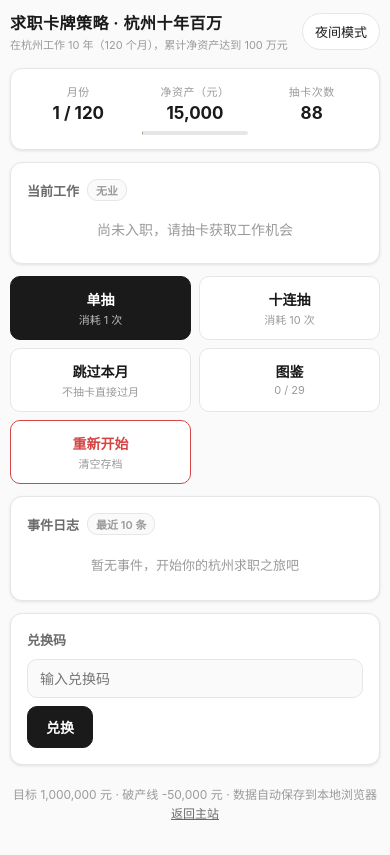
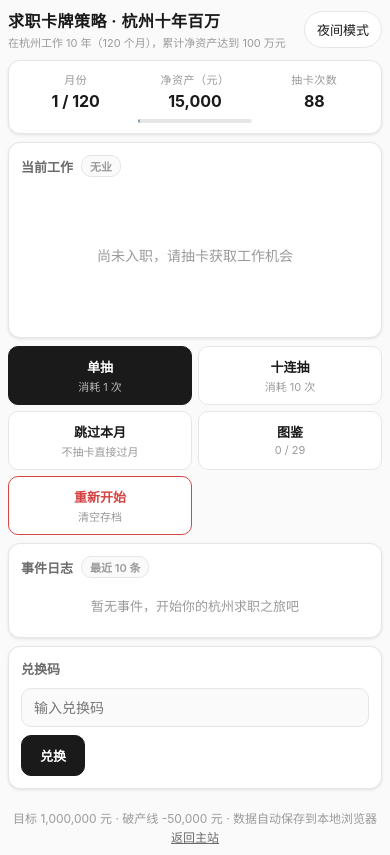
Before and after one commit to AaronSwartz0217/-, a plain HTML site: page draw-game/index.html in a window 390 px wide. Drawn offline with Linux system fonts and the light colour scheme.

Commit message:
fix: 工作卡片无业有业等高 + 手机端紧凑布局
empty-hint 设 min-height 并 flex 居中，无业时工作卡撑到与有业时接近高度；手机端缩减 body padding、卡片间距、状态栏与按钮尺寸，首屏可视范围内显示更多内容。

```diff
--- a/draw-game/style.css
+++ b/draw-game/style.css
@@ -176,7 +176,10 @@ body {
   color: var(--text-faint);
   font-size: 14px;
   text-align: center;
-  padding: 8px 0;
+  min-height: 150px;
+  display: flex;
+  align-items: center;
+  justify-content: center;
 }
 .job-actions {
   display: flex;
@@ -631,15 +634,23 @@ body:has(.modal-mask.show) { overflow: hidden; }
 
 /* 手机端响应式优化 */
 @media (max-width: 480px) {
-  body { padding: 10px; }
+  body { padding: 8px; }
+  .topbar { margin-bottom: 10px; }
   .topbar .title { font-size: 16px; }
   .topbar .sub { font-size: 11px; }
+  .statusbar { padding: 10px; gap: 6px; }
+  .stat .value { font-size: 16px; }
+  .card { padding: 12px; margin-top: 8px; }
+  .section-title { margin-bottom: 8px; }
+  .job-rows { gap: 6px 10px; margin-top: 8px; }
+  .empty-hint { min-height: 140px; }
+  .actions { gap: 6px; margin-top: 8px; }
+  .btn { padding: 10px 6px; font-size: 13px; }
   .modal-mask { padding: 10px; }
   .modal { padding: 14px; max-height: 92vh; }
   .big-card { padding: 18px 14px; }
   .big-card .job-name-big { font-size: 24px; }
   .big-card .salary { font-size: 16px; }
-  .stat .value { font-size: 17px; }
   .job-name { font-size: 19px; }
   .draw-actions { gap: 6px; }
   .choice-opt { padding: 11px 12px; }
```
